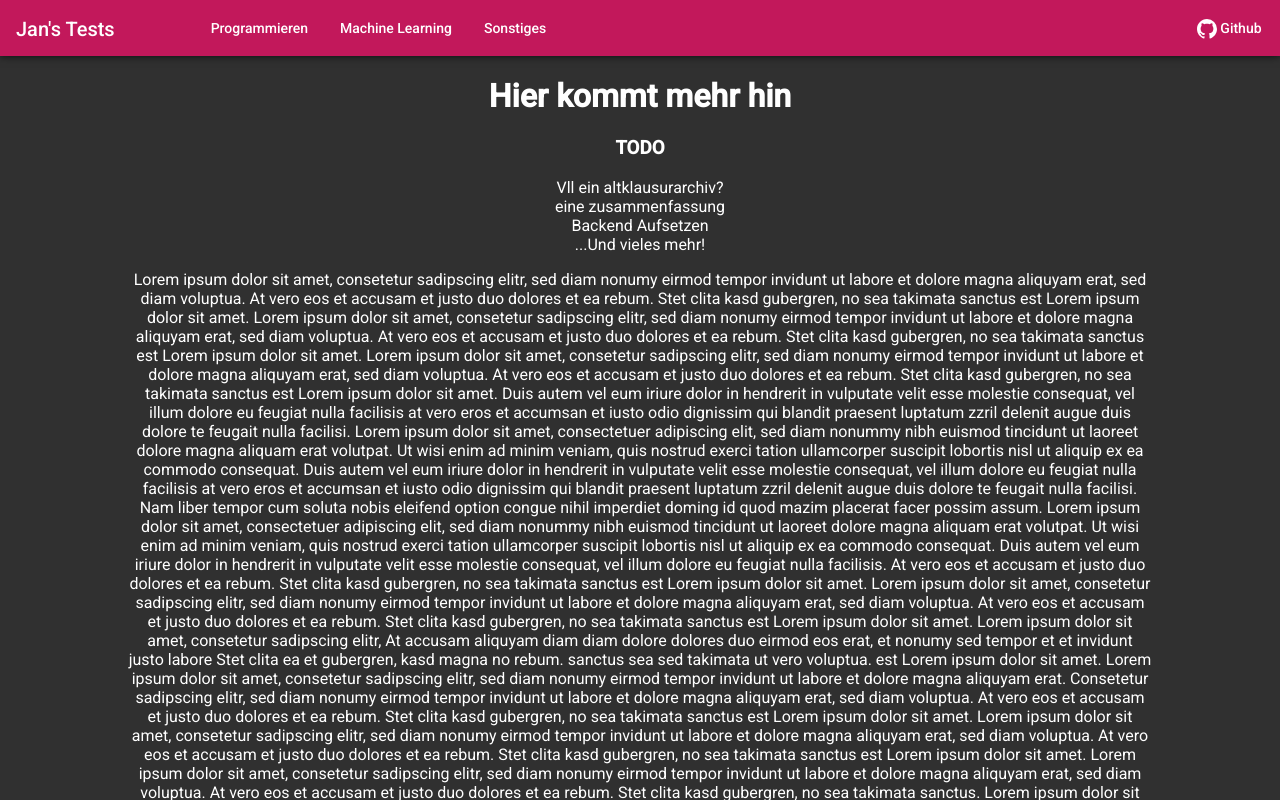
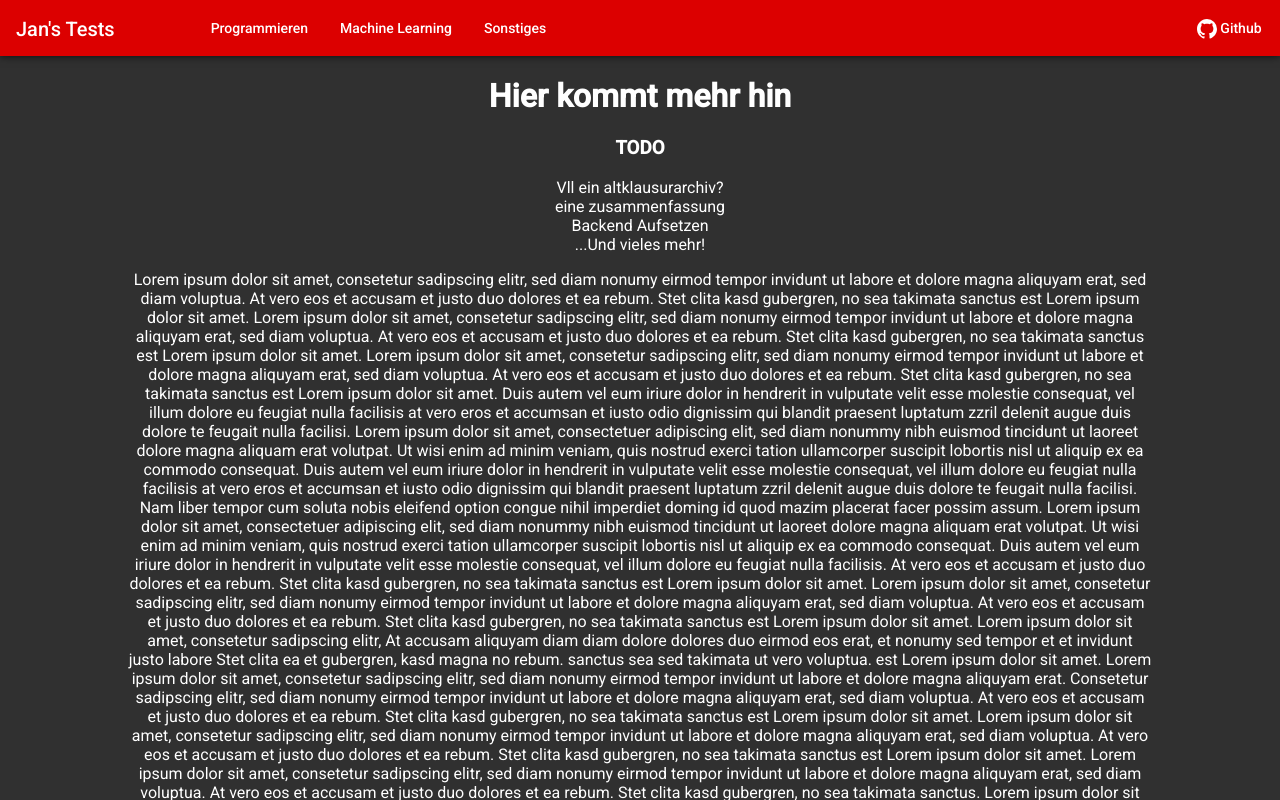
Before and after one commit to Jaluus/AngularWebsite, an Angular app: page / in a window 1280 px wide. Built offline with nearby package versions, Linux system fonts and the light colour scheme.

Commit message:
Styled the Scrollbar with css

```diff
--- a/src/app/header/header.component.css
+++ b/src/app/header/header.component.css
@@ -1,4 +1,5 @@
 .header {
+  background: #dc0000;
   position: fixed;
   top: 0;
   height: 56px !important;
@@ -10,6 +11,7 @@
 }
 
 .mobile-header {
+  background: #dc0000;
   position: fixed;
   top: 0;
   height: 112px !important;
--- a/src/app/pages/machine-learning-home/machine-learning-home.component.css
+++ b/src/app/pages/machine-learning-home/machine-learning-home.component.css
@@ -1,3 +1,9 @@
 .content-container{
+  width: 100%;
+}
+
+.text-container {
+  width: 80%;
   text-align: center;
+  margin: auto;
 }
--- a/src/app/pages/machine-learning-home/machine-learning-home.component.html
+++ b/src/app/pages/machine-learning-home/machine-learning-home.component.html
@@ -1,4 +1,5 @@
 <div class="content-container">
+  <div class="text-container">
   <h1>Machine Learing Homepage</h1>
   <p>
     Lorem ipsum dolor sit amet, consetetur sadipscing elitr, sed diam nonumy eirmod tempor invidunt ut labore et dolore magna aliquyam erat, sed diam voluptua. At vero eos et accusam et justo duo dolores et ea rebum. Stet clita kasd gubergren, no sea takimata sanctus est Lorem ipsum dolor sit amet. Lorem ipsum dolor sit amet, consetetur sadipscing elitr, sed diam nonumy eirmod tempor invidunt ut labore et dolore magna aliquyam erat, sed diam voluptua. At vero eos et accusam et justo duo dolores et ea rebum. Stet clita kasd gubergren, no sea takimata sanctus est Lorem ipsum dolor sit amet. Lorem ipsum dolor sit amet, consetetur sadipscing elitr, sed diam nonumy eirmod tempor invidunt ut labore et dolore magna aliquyam erat, sed diam voluptua. At vero eos et accusam et justo duo dolores et ea rebum. Stet clita kasd gubergren, no sea takimata sanctus est Lorem ipsum dolor sit amet.
@@ -26,3 +27,4 @@
     </p>
     <p>End Here</p>
 </div>
+</div>
--- a/src/app/pages/programmier-projekte-home/programmier-projekte-home.component.css
+++ b/src/app/pages/programmier-projekte-home/programmier-projekte-home.component.css
@@ -1,3 +1,9 @@
 .content-container{
+  width: 100%;
+}
+
+.text-container {
+  width: 80%;
   text-align: center;
+  margin: auto;
 }
--- a/src/app/pages/programmier-projekte-home/programmier-projekte-home.component.html
+++ b/src/app/pages/programmier-projekte-home/programmier-projekte-home.component.html
@@ -1,4 +1,5 @@
 <div class="content-container">
+  <div class="text-container">
   <h1>Programmieren Homepage</h1>
   <p>Aktuell funktioniert nur Game of Life</p>
   <p>
@@ -27,3 +28,4 @@
     </p>
     <p>End Here</p>
 </div>
+</div>
--- a/src/app/pages/sonstiges-home/sonstiges-home.component.css
+++ b/src/app/pages/sonstiges-home/sonstiges-home.component.css
@@ -1,3 +1,9 @@
 .content-container{
+  width: 100%;
+}
+
+.text-container {
+  width: 80%;
   text-align: center;
+  margin: auto;
 }
--- a/src/app/pages/sonstiges-home/sonstiges-home.component.html
+++ b/src/app/pages/sonstiges-home/sonstiges-home.component.html
@@ -1,5 +1,5 @@
 <div class="content-container">
-  <div class="text">
+  <div class="text-container">
     <h1>Sonstiges Homepage</h1>
     <p>
       Lorem ipsum dolor sit amet, consetetur sadipscing elitr, sed diam nonumy eirmod tempor invidunt ut labore et dolore magna aliquyam erat, sed diam voluptua. At vero eos et accusam et justo duo dolores et ea rebum. Stet clita kasd gubergren, no sea takimata sanctus est Lorem ipsum dolor sit amet. Lorem ipsum dolor sit amet, consetetur sadipscing elitr, sed diam nonumy eirmod tempor invidunt ut labore et dolore magna aliquyam erat, sed diam voluptua. At vero eos et accusam et justo duo dolores et ea rebum. Stet clita kasd gubergren, no sea takimata sanctus est Lorem ipsum dolor sit amet. Lorem ipsum dolor sit amet, consetetur sadipscing elitr, sed diam nonumy eirmod tempor invidunt ut labore et dolore magna aliquyam erat, sed diam voluptua. At vero eos et accusam et justo duo dolores et ea rebum. Stet clita kasd gubergren, no sea takimata sanctus est Lorem ipsum dolor sit amet.
--- a/src/styles.css
+++ b/src/styles.css
@@ -9,3 +9,36 @@ body {
   font-family: Roboto, "Helvetica Neue", sans-serif;
   overflow: hidden;
 }
+
+
+::-webkit-scrollbar {
+  width: 3px;
+  height: 3px;
+}
+::-webkit-scrollbar-button {
+  width: 0px;
+  height: 0px;
+}
+::-webkit-scrollbar-thumb {
+  background: #e1e1e1;
+  border-radius: 100px;
+}
+::-webkit-scrollbar-thumb:hover {
+  background: #ffffff;
+}
+::-webkit-scrollbar-thumb:active {
+  background: #cccccc;
+}
+::-webkit-scrollbar-track {
+  background: transparent;
+  border-radius: 100px;
+}
+::-webkit-scrollbar-track:hover {
+  background: #666666;
+}
+::-webkit-scrollbar-track:active {
+  background: #666666;
+}
+::-webkit-scrollbar-corner {
+  background: transparent;
+}
```
